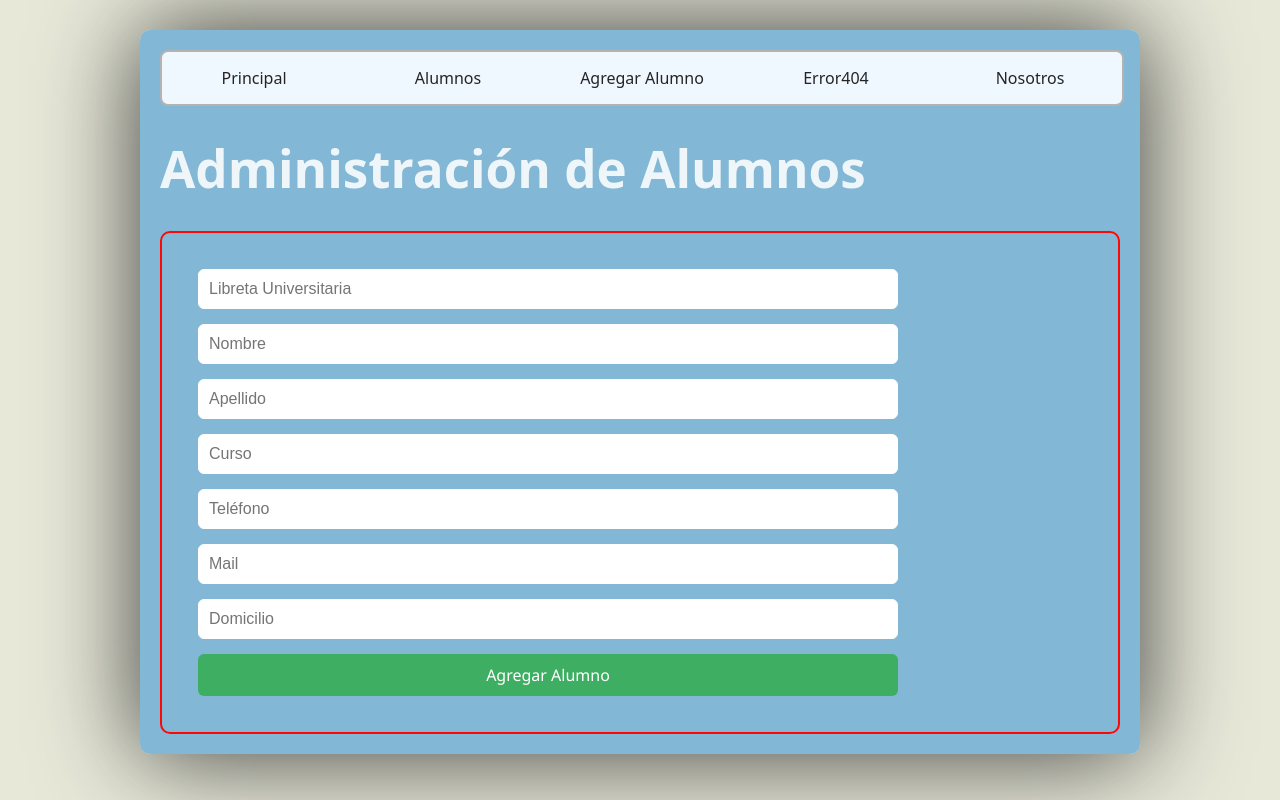
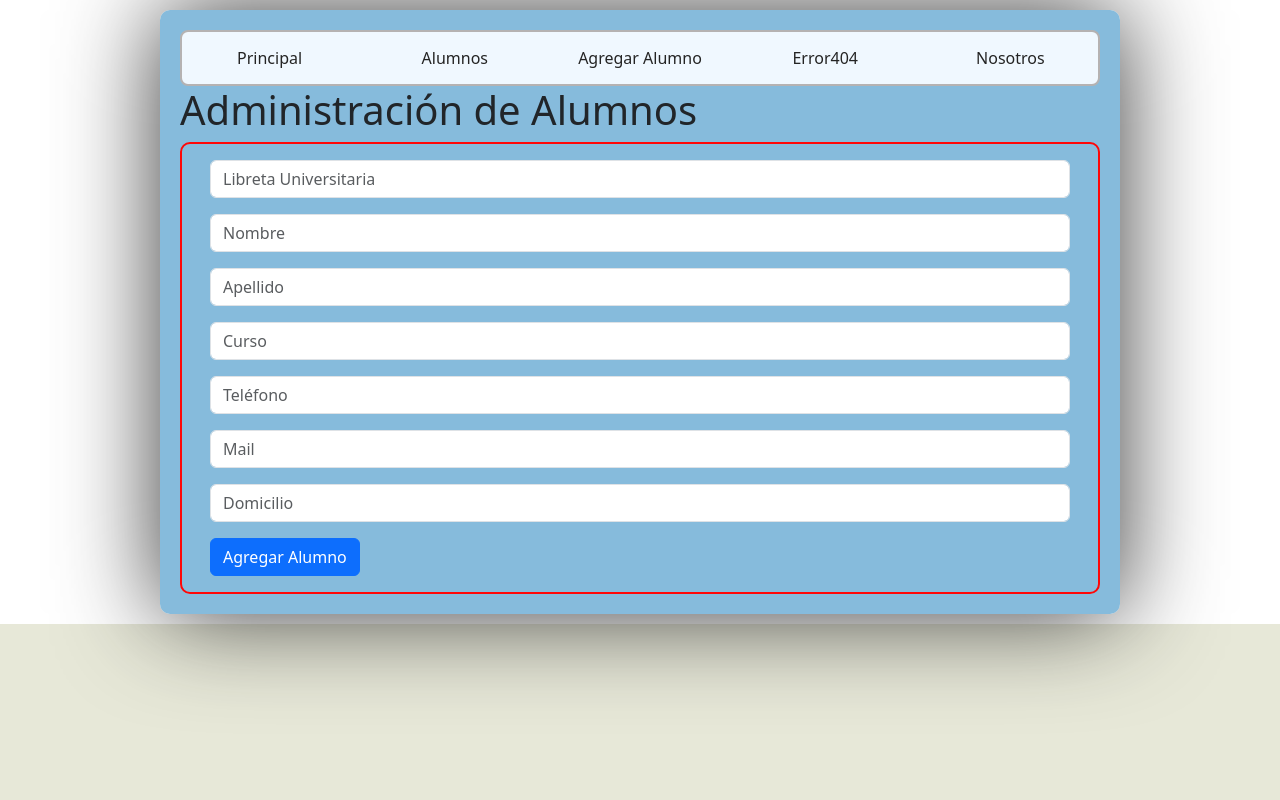
Before and after one commit to ValenFar/TP05PV2025GRUPO9, a React (Vite) app: page /Agregar-Alumno in a window 1280 px wide. Built offline with nearby package versions, Linux system fonts and the light colour scheme.

Commit message:
Agregado los componentes react bootstrap a AddAlumno.jsx, ListaAlumnos.jsx, agregué al array datos aleatorios y temporales para tener referencia en App.jsx y agregué algunos estilos en index.css - Marino Jorge Luis

```diff
--- a/src/App.jsx
+++ b/src/App.jsx
@@ -4,7 +4,7 @@ import AppRouter from './router/AppRouter.jsx'
 import { useState } from 'react';
 
 function App() {
-  const [alumnos, setAlumnos] = useState([]);
+  const [alumnos, setAlumnos] = useState([{ lu: "123456", nombre: "Juan", apellido: "Pérez", curso: "Ingeniería", telefono: "1234567890", mail: "juangP3@example.com", domicilio: "Calle Falsa 123" }, { lu: "654321", nombre: "Ana", apellido: "Gómez", curso: "Arquitectura", telefono: "0987654321", mail: "AnaG@example.com", domicilio: "Avenida Siempre Viva 456" }, { lu: "789012", nombre: "Luis", apellido: "Martínez", curso: "Medicina", telefono: "1122334455", mail: "martZ@example.com", domicilio: "Calle del Sol 789" }]);
 
   const agregarAlumno = (alumno) => {
     setAlumnos([...alumnos, alumno]);
--- a/src/components/AddAlumno.jsx
+++ b/src/components/AddAlumno.jsx
@@ -1,5 +1,12 @@
 import { useState } from "react";
-import '../css/Add.css'
+//import '../css/Add.css'
+import Container from 'react-bootstrap/Container';
+import Button from 'react-bootstrap/Button';
+import Form from 'react-bootstrap/Form';
+import InputGroup from 'react-bootstrap/InputGroup';
+import 'bootstrap/dist/css/bootstrap.min.css';
+
+
 const AddAlumno = ({ onAdd }) => {
   const [form, setForm] = useState({
     lu: "",
@@ -33,61 +40,94 @@ const AddAlumno = ({ onAdd }) => {
   };
 
   return (
-    <div className='container-product'>
-    <form onSubmit={handleSubmit} className='product-form'>
-
-      <input
+    <Container className='container-product'  style={{}}>
+      <Form onSubmit={handleSubmit} className='product-form'>
+        <Form.Group className="mb-3" controlId="formBasicEmail">
+          <InputGroup className="mb-3">
+            <Form.Control
               name="lu"
               placeholder="Libreta Universitaria"
               value={form.lu}
               onChange={handleChange}
               required
             />
-      <input
+          </InputGroup>
+        </Form.Group>
+
+        <Form.Group className="mb-3" controlId="formNombre">
+          <InputGroup className="mb-3">
+            <Form.Control
               name="nombre"
               placeholder="Nombre"
               value={form.nombre}
               onChange={handleChange}
               required
             />
-      <input
+          </InputGroup>
+        </Form.Group>
+
+        <Form.Group className="mb-3" controlId="formApellido">
+          <InputGroup className="mb-3">
+            <Form.Control
               name="apellido"
               placeholder="Apellido"
               value={form.apellido}
               onChange={handleChange}
               required
             />
-      <input
+          </InputGroup>
+        </Form.Group>
+
+        <Form.Group className="mb-3" controlId="formCurso">
+          <InputGroup className="mb-3">
+            <Form.Control
               name="curso"
               placeholder="Curso"
               value={form.curso}
               onChange={handleChange}
               required
             />
-      <input
+          </InputGroup>
+        </Form.Group>
+
+        <Form.Group className="mb-3" controlId="formTelefono">
+          <InputGroup className="mb-3">
+            <Form.Control
               name="telefono"
               placeholder="Teléfono"
               value={form.telefono}
               onChange={handleChange}
               required
             />
-      <input
+          </InputGroup>
+        </Form.Group>
+
+        <Form.Group className="mb-3" controlId="formMail">
+          <InputGroup className="mb-3">
+            <Form.Control
               name="mail"
               placeholder="Mail"
               value={form.mail}
               onChange={handleChange}
               required
             />
-      <input
+          </InputGroup>
+        </Form.Group>
+
+        <Form.Group className="mb-3" controlId="formDomicilio">
+          <InputGroup className="mb-3">
+            <Form.Control
               name="domicilio"
               placeholder="Domicilio"
               value={form.domicilio}
               onChange={handleChange}
               required
             />
-      <button type="submit">Agregar Alumno</button>
-    </form>
-    </div>
+          </InputGroup>
+        </Form.Group>
+        <Button type="submit">Agregar Alumno</Button >
+      </Form>
+    </Container>
   );
 };
 
--- a/src/components/ListaAlumnos.jsx
+++ b/src/components/ListaAlumnos.jsx
@@ -1,24 +1,68 @@
+import Accordion from 'react-bootstrap/Accordion';
+import Card from 'react-bootstrap/Card';
+import Button from 'react-bootstrap/Button';
+import Modal from 'react-bootstrap/Modal';
+import { useState } from 'react';
+
 const ListaAlumnos = ({ alumnos }) => {
   console.log(alumnos)
   console.log("llegaron los datos")
+
+  const [show, setShow] = useState(false);
+
+  const handleClose = () => setShow(false);
+  const handleShow = () => setShow(true);
+
+  const modal = (show,alumno) => {
+    return (
+    <Modal show={show} onHide={handleClose}>
+        <Modal.Header closeButton>
+          <Modal.Title><p><strong>LU:</strong> {alumno.lu}</p></Modal.Title>
+        </Modal.Header>
+        <Modal.Body>AGREGAR UN FORMULARIO PARECIDO AL ARCHIVO "AddAlumno.jsh cargado con la información del alumno elegido"</Modal.Body>
+        <Modal.Footer>
+          <Button variant="secondary" onClick={handleClose}>
+            Cerrar
+          </Button>
+          <Button variant="primary" onClick={() => {handleClose();/*Agregar aquí la función que actualiza un objeto del array que se ha pasado como props*/}}>
+            Guardar cambios
+          </Button>
+        </Modal.Footer>
+    </Modal>
+    )
+  };
+
   return(
-    <div>
-    <h2>Lista de Alumnos</h2>
+    <>
+    <Card body style={{ alignItems: 'center', marginBottom: '10px', fontSize: '30px' }} >Lista de Alumnos</Card>
+    <Accordion defaultActiveKey="0" flush>
     {alumnos.length === 0 && <p>No hay alumnos cargados.</p>}
     {alumnos.map((alumno, index) => (
-      <div key={index}>
-        <p><strong>LU:</strong> {alumno.lu}</p>
-        <p><strong>Nombre:</strong> {alumno.nombre}</p>
-        <p><strong>Apellido:</strong> {alumno.apellido}</p>
-        <p><strong>Curso:</strong> {alumno.curso}</p>
-        <p><strong>Teléfono:</strong> {alumno.telefono}</p>
-        <p><strong>Mail:</strong> {alumno.mail}</p>
-        <p><strong>Domicilio:</strong> {alumno.domicilio}</p>
+      <Accordion.Item eventKey={index}>
+        <Accordion.Header className='accordion-header'>
+            <p><strong>LU:</strong> {alumno.lu}</p>
+            <p className='accordion-header-parrafo' ><strong>Nombre:</strong> {alumno.nombre}</p>
+            <p className='accordion-header-parrafo' ><strong>Apellido:</strong> {alumno.apellido}</p>
+        </Accordion.Header>
+        <Accordion.Body style={{ background: '#dbffb1' }} >
+            <p><strong>Curso:</strong> {alumno.curso}</p>
+            <p><strong>Teléfono:</strong> {alumno.telefono}</p>
+            <p><strong>Mail:</strong> {alumno.mail}</p>
+            <p><strong>Domicilio:</strong> {alumno.domicilio}</p>
+            <Button variant="primary" className='accordion-header-button edit' onClick={handleShow} >Editar</Button>
+            {modal(show,alumno)}
+            <Button variant="danger" className='accordion-header-button delete' onClick={() => {/*Agregar aquí la función que elimina un objeto del array que se ha pasado como props*/}} >Eliminar</Button>
+        </Accordion.Body>
         <hr />
-      </div>
+      </Accordion.Item>
+
     ))}
-  </div>
+  </Accordion>
+  </>
   )
 }
 
+
+
+
 export default ListaAlumnos;
--- a/src/index.css
+++ b/src/index.css
@@ -11,3 +11,19 @@
   -webkit-font-smoothing: antialiased;
   -moz-osx-font-smoothing: grayscale;
 }
+
+.accordion-header {
+  display: flex;
+  align-items: center;
+  justify-content: center;
+}
+.accordion-header-parrafo {
+  padding-left: 30px;
+}
+
+.accordion-header-button {
+  width: 20%;
+}
+.accordion-header-button.delete{
+  margin-left: 2%;
+}
```
Lines whose indentation alone changed are shown as unchanged.
